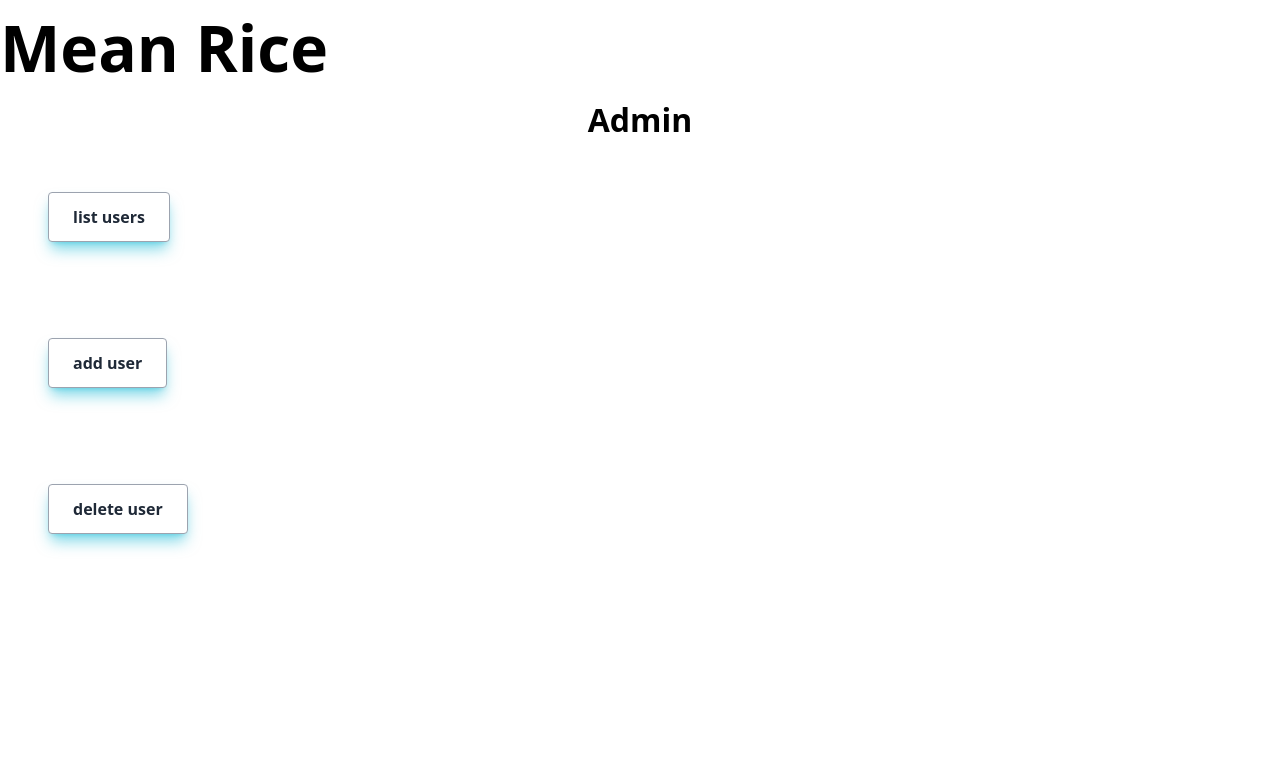
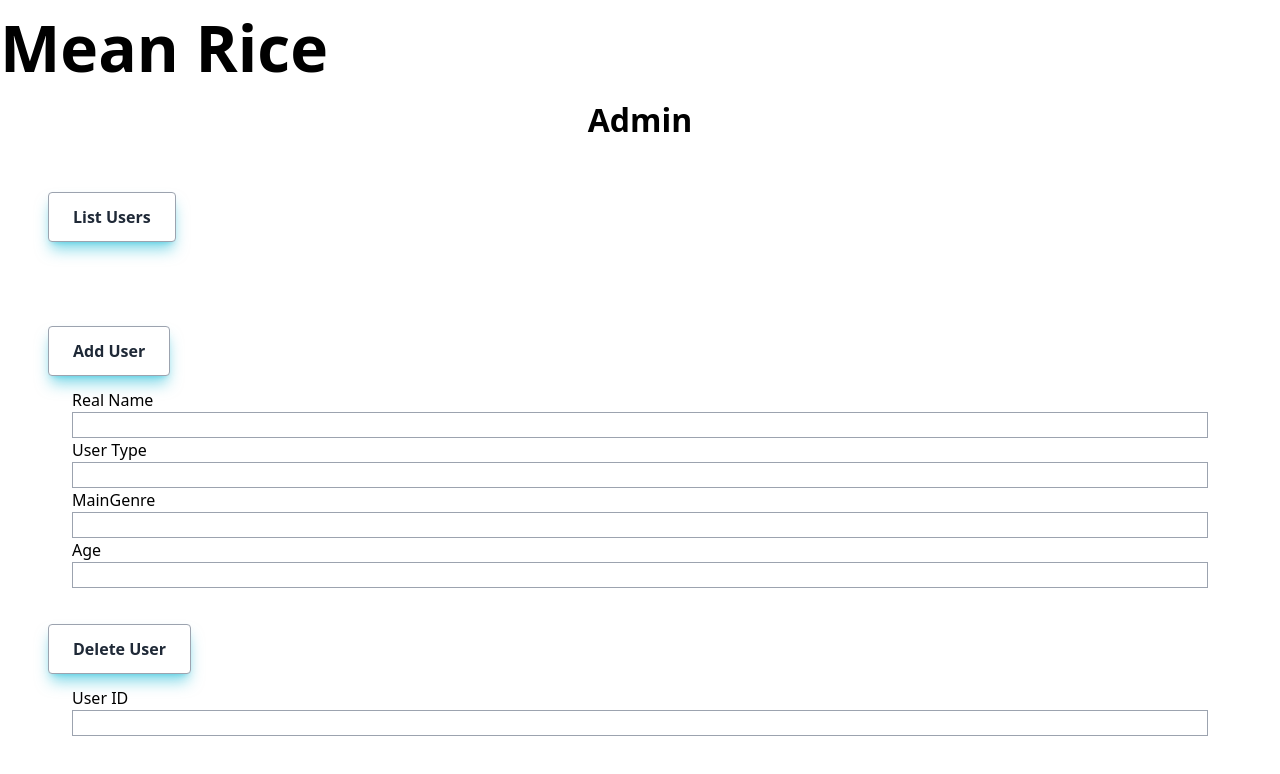
Before and after one commit to J-Rebs/Mean-Rice, a SvelteKit app: page /admin in a window 1280 px wide. Shown: the top 774 px of the page. Built offline with nearby package versions, Linux system fonts and the light colour scheme.

Commit message:
outline for delete user and add user in demo client plus styling updates

```diff
--- a/src/routes/admin/+page.svelte
+++ b/src/routes/admin/+page.svelte
@@ -1,6 +1,12 @@
 <script>
   import axios from "axios";
   import SvelteButton from "../../lib/SvelteButton.svelte";
+
+  /**
+   *
+   * Get List of Users
+   *
+   */
   let listUsersCallCount = 0;
   let userList = [];
   async function listUsers() {
@@ -20,18 +26,24 @@
       return ["Bad request"];
     }
   }
+
+  /**
+   *
+   * Add User
+   *
+   */
 </script>
 
 <h1 class="text-lg w-screen text-center mx-auto font-bold">Admin</h1>
 <div class="px-4 py-4 auto-cols-auto">
   <div class="px-4 py-4">
-    <SvelteButton buttonItem="list users" action={listUsers} />
+    <SvelteButton buttonItem="List Users" action={listUsers} />
     <div class="px-4 py-4">
       {#key listUsersCallCount}
         <div class="grid auto-cols-auto auto-rows-auto gap-4">
           <!--each block src: https://svelte.dev/tutorial/each-blocks-->
           {#each userList as { userId, realName, userType, mainGenre, age }}
-            <div class="transition ease-in-out delay-10 hover:-translate-y-1 hover:scale-110 duration-300 bg-white hover:bg-gray-100 text-gray-800 font-semibold py-2 px-4 border border-gray-400 rounded shadow shadow-lg shadow-cyan-500/50">
+            <div class="transition ease-in-out delay-10 hover:-translate-y-1 hover:scale-110 duration-300 bg-white hover:bg-gray-100 text-gray-800 font-semibold py-2 px-4 border border-gray-400 rounded shadow shadow-lg shadow-indigo-500/50">
               userId: {userId} Name: {realName} userType: {userType} mainGenre: {mainGenre}
               age:{age}
             </div>
@@ -40,12 +52,28 @@
       {/key}
     </div>
   </div>
-  <div class="px-4 py-4">
-    <SvelteButton buttonItem="add user" action={listUsers} />
-    <div class="px-4 py-4" />
+  <div class="px-4 py-2">
+    <SvelteButton buttonItem="Add User" action={listUsers} />
+    <div class="px-4 py-2">
+        <form class="grid item-center">
+            <label>Real Name</label>
+            <input class="border border-gray-400" type="text" />
+            <label>User Type</label>
+            <input class="border border-gray-400" type="text" />
+            <label>MainGenre</label>
+            <input class="border border-gray-400" type="text" />
+            <label>Age</label>
+            <input class="border border-gray-400" type="text" />
+        </form>
+    </div>
   </div>
-  <div class="px-4 py-4">
-    <SvelteButton buttonItem="delete user" action={listUsers} />
-    <div class="px-4 py-4" />
+  <div class="px-4 py-2">
+    <SvelteButton buttonItem="Delete User" action={listUsers} />
+    <div class="px-4 py-2">
+        <form class="grid item-center">
+            <label>User ID</label>
+            <input class="border border-gray-400" type="text" />
+        </form>
+    </div>
   </div>
 </div>
```
Also changed, not shown: 1 other file (tests, documents, lock files or other folders).
